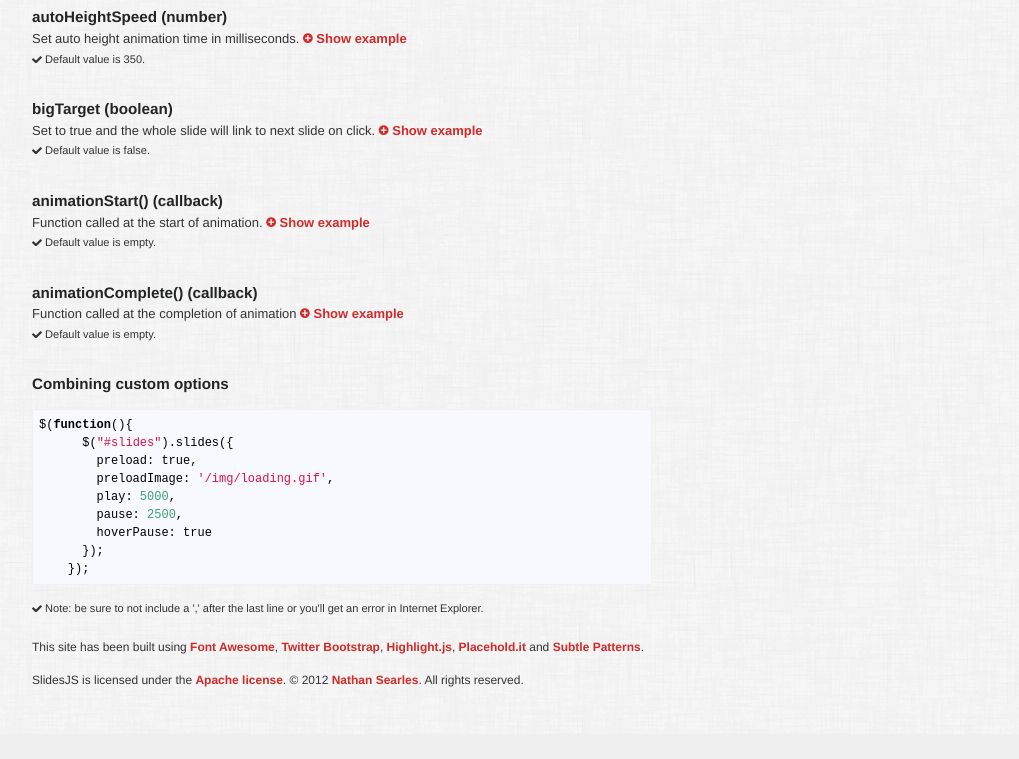
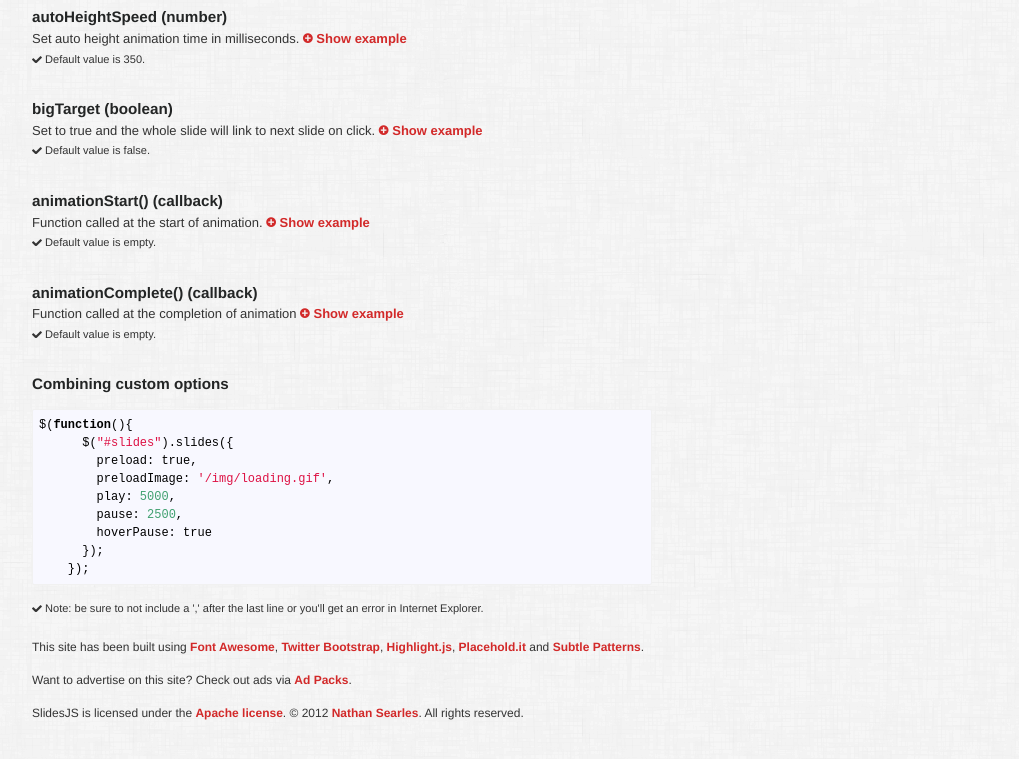
Before and after one commit to dDidenko/slidesjs-website, a plain HTML site: page index.html in a window 1280 px wide. Shown: the part 3960-4719 px from the top of the page, without its empty margins (138-1157 px from the left). Before the commit the page ends 4694 px from the top, so only its background shows below. Drawn offline with nearby package versions, Linux system fonts and the light colour scheme; a script that the page names is missing.

Commit message:
added ad packs link to footer

```diff
--- a/index.html
+++ b/index.html
@@ -580,6 +580,7 @@
 			<div class="row">
 				<div class="span12">
 					<p>This site has been built using <a href="http://fortawesome.github.com/Font-Awesome/" target="_blank">Font Awesome</a>, <a href="http://twitter.github.com/bootstrap/"  target="_blank">Twitter Bootstrap</a>, <a href="http://softwaremaniacs.org/soft/highlight/en/" target="_blank">Highlight.js</a>, <a href="http://placehold.it/" target="_blank">Placehold.it</a> and <a href="http://subtlepatterns.com/" target="_blank">Subtle Patterns</a>.</p>
+					<p>Want to advertise on this site? Check out ads via <a href="http://bsa.ly/jec">Ad Packs</a>.</p>
 					<p>SlidesJS is licensed under the <a href="http://www.apache.org/licenses/LICENSE-2.0" target="_blank">Apache license</a>. &copy; 2012 <a href="http://nathansearles.com" target="_blank">Nathan Searles</a>. All rights reserved.</p>
 				</div>
 			</div>
```
